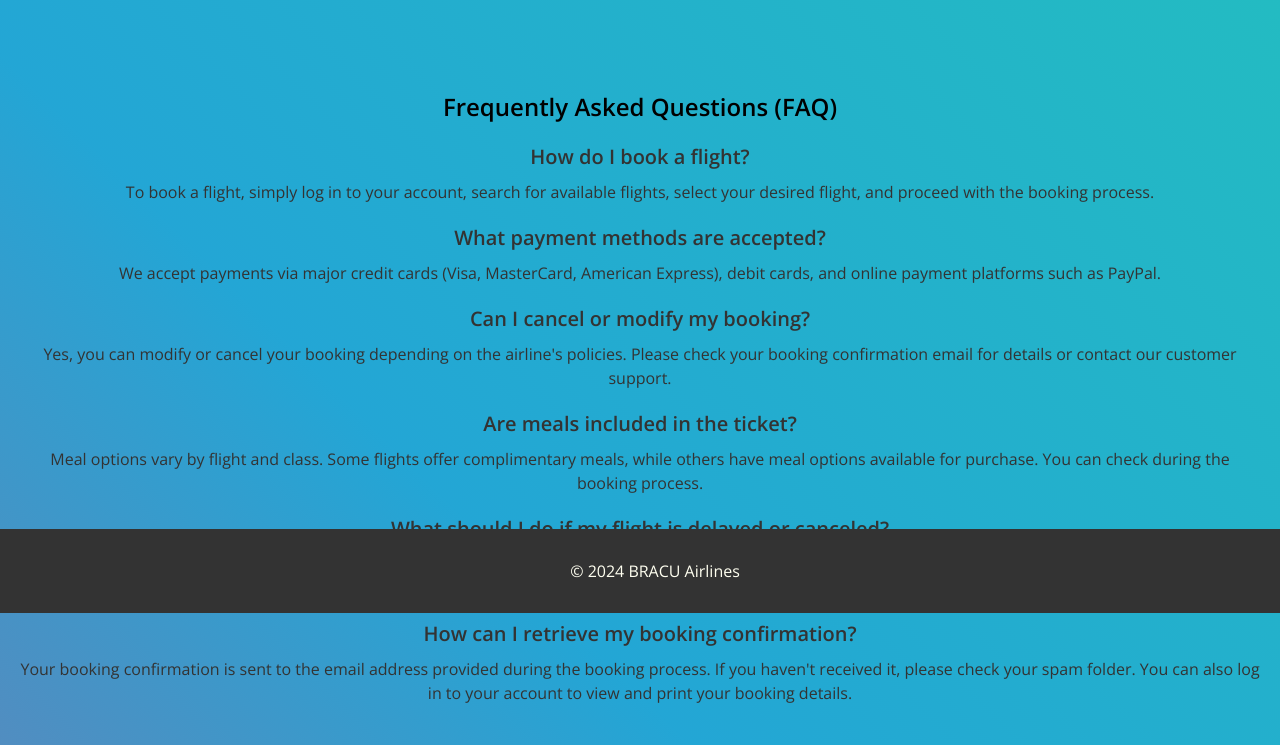
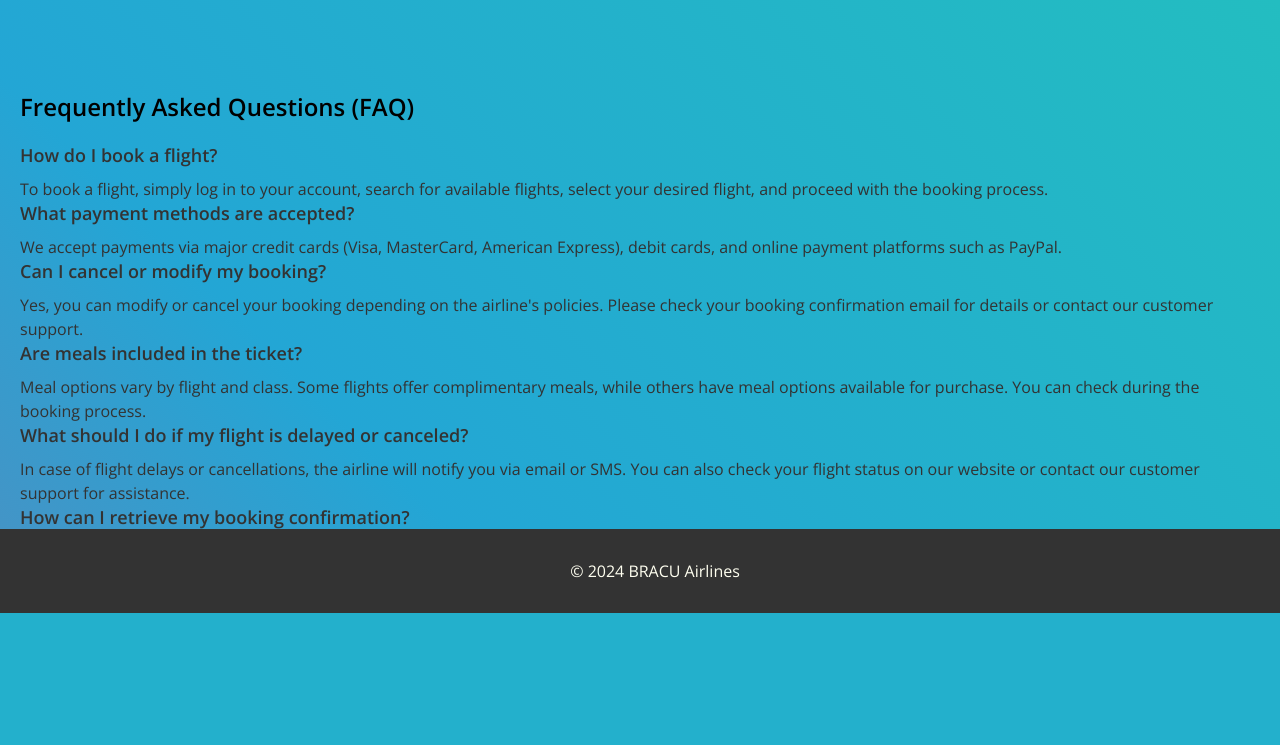
Before and after one commit to RashedFahim/Online-Flight-Reservation, a PHP site: page /faq.php in a window 1280 px wide. Shown: the part 187-932 px from the top of the page. After the commit the page ends 800 px from the top, so only its background shows below. Run offline with PHP 8.4, Linux system fonts and the light colour scheme; a user stored in the database is signed in.

Commit message:
Update faq.php

```diff
--- a/faq.php
+++ b/faq.php
@@ -134,14 +134,14 @@ if (!isset($_SESSION['username']) || empty($_SESSION['username'])) {
         }
 
         .faq-section {
-            text-align: center;
+            text-align: left; /* Adjusted alignment */
             margin-top: 50px;
             padding: 20px;
         }
 
         .faq-question {
             font-weight: bold;
-            font-size: 20px;
+            font-size: 18px; /* Adjusted font size */
             color: #333;
             margin-bottom: 10px;
         }
@@ -150,7 +150,6 @@ if (!isset($_SESSION['username']) || empty($_SESSION['username'])) {
             font-size: 16px;
             line-height: 1.5;
             color: #333;
-            margin-bottom: 20px;
         }
 
         footer {
@@ -164,14 +163,14 @@ if (!isset($_SESSION['username']) || empty($_SESSION['username'])) {
         }
     </style>
     <script>
-        // Javascript
+        // JavaScript
     </script>
 </head>
 <body>
     <div class="top-right-options">
         <a href="SignOut.php">Sign Out</a>
         <?php
-
+            session_start();
             if (isset($_SESSION['username']) && !empty($_SESSION['username'])) {
                 echo "Welcome, " . $_SESSION['username'] . "!";
             } else {
@@ -191,34 +190,33 @@ if (!isset($_SESSION['username']) || empty($_SESSION['username'])) {
             <li><a href="home.php">Home</a></li>
             <li><a href="about.php">About</a></li>
             <li><a href="services.php">Services</a></li>
-
         </ul>
     </nav>
     <div class="faq-section">
         <h2>Frequently Asked Questions (FAQ)</h2>
         <div class="faq-item">
-            <div class="faq-question"> <span style="font-weight: bold; font-size: 20px; color: #333;">How do I book a flight?</span></div>
-            <div class="faq-answer"> To book a flight, simply log in to your account, search for available flights, select your desired flight, and proceed with the booking process.</div>
+            <div class="faq-question">How do I book a flight?</div>
+            <div class="faq-answer">To book a flight, simply log in to your account, search for available flights, select your desired flight, and proceed with the booking process.</div>
         </div>
         <div class="faq-item">
-            <div class="faq-question"> <span style="font-weight: bold; font-size: 20px; color: #333;">What payment methods are accepted?</span></div>
-            <div class="faq-answer"> We accept payments via major credit cards (Visa, MasterCard, American Express), debit cards, and online payment platforms such as PayPal.</div>
+            <div class="faq-question">What payment methods are accepted?</div>
+            <div class="faq-answer">We accept payments via major credit cards (Visa, MasterCard, American Express), debit cards, and online payment platforms such as PayPal.</div>
         </div>
         <div class="faq-item">
-            <div class="faq-question"> <span style="font-weight: bold; font-size: 20px; color: #333;">Can I cancel or modify my booking?</span></div>
-            <div class="faq-answer"> Yes, you can modify or cancel your booking depending on the airline's policies. Please check your booking confirmation email for details or contact our customer support.</div>
+            <div class="faq-question">Can I cancel or modify my booking?</div>
+            <div class="faq-answer">Yes, you can modify or cancel your booking depending on the airline's policies. Please check your booking confirmation email for details or contact our customer support.</div>
         </div>
         <div class="faq-item">
-            <div class="faq-question"> <span style="font-weight: bold; font-size: 20px; color: #333;">Are meals included in the ticket?</span></div>
-            <div class="faq-answer"> Meal options vary by flight and class. Some flights offer complimentary meals, while others have meal options available for purchase. You can check during the booking process.</div>
+            <div class="faq-question">Are meals included in the ticket?</div>
+            <div class="faq-answer">Meal options vary by flight and class. Some flights offer complimentary meals, while others have meal options available for purchase. You can check during the booking process.</div>
         </div>
         <div class="faq-item">
-            <div class="faq-question"> <span style="font-weight: bold; font-size: 20px; color: #333;">What should I do if my flight is delayed or canceled?</span></div>
-            <div class="faq-answer"> In case of flight delays or cancellations, the airline will notify you via email or SMS. You can also check your flight status on our website or contact our customer support for assistance.</div>
+            <div class="faq-question">What should I do if my flight is delayed or canceled?</div>
+            <div class="faq-answer">In case of flight delays or cancellations, the airline will notify you via email or SMS. You can also check your flight status on our website or contact our customer support for assistance.</div>
         </div>
         <div class="faq-item">
-            <div class="faq-question"> <span style="font-weight: bold; font-size: 20px; color: #333;">How can I retrieve my booking confirmation?</span></div>
-            <div class="faq-answer"> Your booking confirmation is sent to the email address provided during the booking process. If you haven't received it, please check your spam folder. You can also log in to your account to view and print your booking details.</div>
+            <div class="faq-question">How can I retrieve my booking confirmation?</div>
+            <div class="faq-answer">Your booking confirmation is sent to the email address provided during the booking process. If you haven't received it, please check your spam folder. You can also log in to your account to view and print your booking details.</div>
         </div>
     </div>
     <footer>
```
